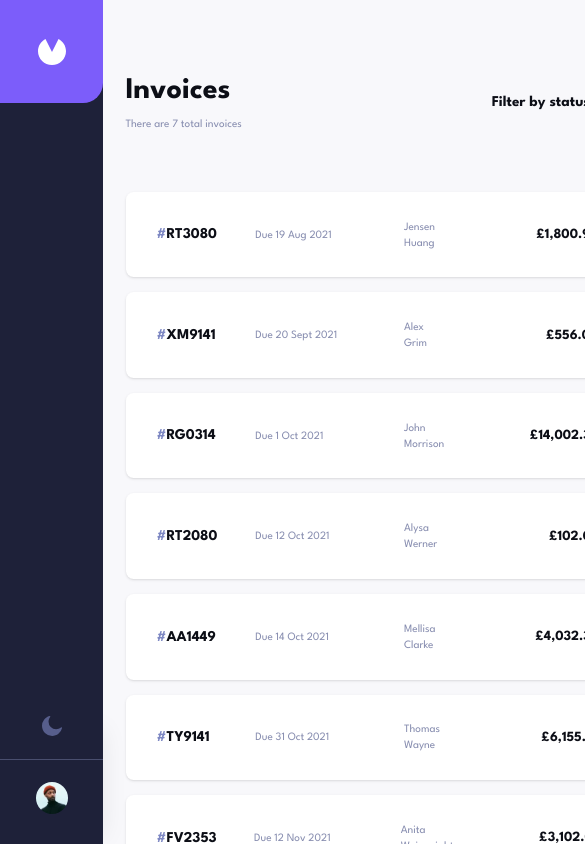
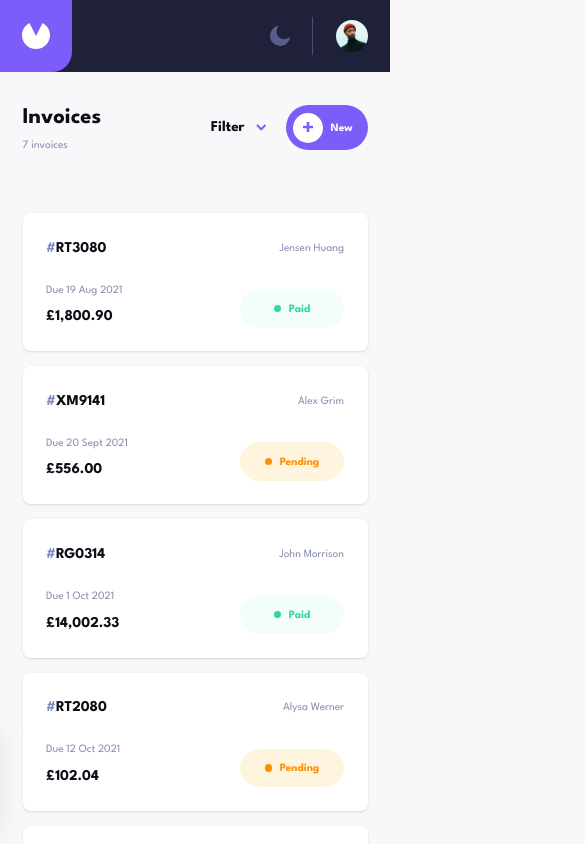
Before and after one commit to SheldonFam/FEM-Invoice-App, a React (Vite) app in the folder app/: page / in a window 390 px wide. Shown: the top 844 px of the page, 585 px wide, since content can reach past the window. Built offline with nearby package versions, Linux system fonts and the light colour scheme.

Commit message:
refactor: enhance responsive design and layout adjustments across components

```diff
--- a/app/src/App.tsx
+++ b/app/src/App.tsx
@@ -16,7 +16,7 @@ export default function App() {
     <BrowserRouter>
       <div className="flex min-h-screen">
         <Sidebar />
-        <main className="ml-[103px] flex-1">
+        <main className="flex-1 pt-[72px] md:pt-0 md:ml-[103px]">
           <Routes>
             <Route path="/" element={<InvoiceListPage />} />
             <Route path="/:id" element={<InvoiceDetailPage />} />
--- a/app/src/components/FilterDropdown.tsx
+++ b/app/src/components/FilterDropdown.tsx
@@ -25,7 +25,8 @@ export default function FilterDropdown() {
         onClick={() => setIsOpen(o => !o)}
         className="flex cursor-pointer items-center gap-3 font-bold text-ink transition-colors hover:text-label dark:text-white dark:hover:text-label"
       >
-        Filter by status
+        <span className="hidden md:inline">Filter by status</span>
+        <span className="md:hidden">Filter</span>
         <img
           src="/assets/icon-arrow-down.svg"
           alt=""
--- a/app/src/components/InvoiceCard.tsx
+++ b/app/src/components/InvoiceCard.tsx
@@ -11,35 +11,46 @@ export default function InvoiceCard({ invoice }: Props) {
   return (
     <Link
       to={`/${invoice.id}`}
-      className="flex items-center gap-5 rounded-md border border-transparent bg-card px-8 py-6 shadow-sm transition-colors hover:border-purple dark:bg-card-dark"
+      className="block rounded-md border border-transparent bg-card px-6 py-6 shadow-sm transition-colors hover:border-purple dark:bg-card-dark md:px-8"
     >
-      {/* ID */}
-      <span className="w-[80px] font-bold text-ink dark:text-white">
+      {/* Mobile layout */}
+      <div className="md:hidden">
+        <div className="flex items-center justify-between">
+          <span className="font-bold text-ink dark:text-white">
             <span className="text-label">#</span>{invoice.id}
           </span>
+          <span className="text-sm text-muted dark:text-fog">{invoice.clientName}</span>
+        </div>
+        <div className="mt-6 flex items-end justify-between">
+          <div>
+            <p className="text-sm text-muted">Due {formatDate(invoice.paymentDue)}</p>
+            <p className="mt-2 font-bold text-ink dark:text-white">
+              {formatCurrency(invoice.total)}
+            </p>
+          </div>
+          <StatusBadge status={invoice.status} />
+        </div>
+      </div>
 
-      {/* Due date */}
-      <span className="w-[130px] text-sm text-muted">
+      {/* Desktop layout */}
+      <div className="hidden md:flex md:items-center md:gap-5">
+        <span className="w-20 font-bold text-ink dark:text-white">
+          <span className="text-label">#</span>{invoice.id}
+        </span>
+        <span className="w-32 text-sm text-muted">
           Due {formatDate(invoice.paymentDue)}
         </span>
-
-      {/* Client name */}
         <span className="flex-1 text-sm text-muted dark:text-fog">
           {invoice.clientName}
         </span>
-
-      {/* Amount */}
-      <span className="w-[130px] text-right text-base font-bold text-ink dark:text-white">
+        <span className="w-32 text-right text-base font-bold text-ink dark:text-white">
           {formatCurrency(invoice.total)}
         </span>
-
-      {/* Status */}
-      <div className="w-[110px] flex justify-center">
+        <div className="flex w-28 justify-center">
           <StatusBadge status={invoice.status} />
         </div>
-
-      {/* Chevron */}
         <img src="/assets/icon-arrow-right.svg" alt="" width={7} height={10} />
+      </div>
     </Link>
   )
 }
--- a/app/src/components/InvoiceForm.tsx
+++ b/app/src/components/InvoiceForm.tsx
@@ -112,12 +112,22 @@ export default function InvoiceForm({ isOpen, onClose, mode, invoice }: Props) {
         role="dialog"
         aria-modal="true"
         aria-label={mode === 'create' ? 'New Invoice' : `Edit invoice ${invoice?.id}`}
-        className={`fixed top-0 left-[103px] z-40 flex h-screen w-[616px] flex-col bg-card transition-transform duration-300 ease-in-out dark:bg-card-dark ${
+        className={`fixed top-0 left-0 z-40 flex h-screen w-full flex-col bg-card transition-transform duration-300 ease-in-out dark:bg-card-dark md:left-[103px] md:w-[616px] ${
           isOpen ? 'translate-x-0' : '-translate-x-full'
         }`}
       >
         {/* Scrollable content */}
-        <div className="flex-1 overflow-y-auto px-14 pt-14 pb-8">
+        <div className="flex-1 overflow-y-auto px-6 pt-8 pb-8 md:px-14 md:pt-14">
+          {/* Mobile back button */}
+          <button
+            type="button"
+            onClick={onClose}
+            className="mb-6 inline-flex items-center gap-6 text-sm font-bold text-ink transition-colors hover:text-muted dark:text-white dark:hover:text-muted md:hidden"
+          >
+            <img src="/assets/icon-arrow-left.svg" alt="" width={7} height={10} />
+            Go back
+          </button>
+
           {/* Title */}
           <h2 className="text-xl font-bold text-ink dark:text-white">
             {mode === 'create' ? 'New Invoice' : (
@@ -133,16 +143,18 @@ export default function InvoiceForm({ isOpen, onClose, mode, invoice }: Props) {
                 <FormField label="Street Address" error={errors.senderAddress?.street?.message}>
                   <input {...register('senderAddress.street')} className={cx(!!errors.senderAddress?.street)} />
                 </FormField>
-                <div className="grid grid-cols-3 gap-6">
+                <div className="grid grid-cols-2 gap-6 md:grid-cols-3">
                   <FormField label="City" error={errors.senderAddress?.city?.message}>
                     <input {...register('senderAddress.city')} className={cx(!!errors.senderAddress?.city)} />
                   </FormField>
                   <FormField label="Post Code" error={errors.senderAddress?.postCode?.message}>
                     <input {...register('senderAddress.postCode')} className={cx(!!errors.senderAddress?.postCode)} />
                   </FormField>
+                  <div className="col-span-2 md:col-span-1">
                     <FormField label="Country" error={errors.senderAddress?.country?.message}>
                       <input {...register('senderAddress.country')} className={cx(!!errors.senderAddress?.country)} />
                     </FormField>
+                  </div>
                 </div>
               </div>
             </fieldset>
@@ -165,16 +177,18 @@ export default function InvoiceForm({ isOpen, onClose, mode, invoice }: Props) {
                 <FormField label="Street Address" error={errors.clientAddress?.street?.message}>
                   <input {...register('clientAddress.street')} className={cx(!!errors.clientAddress?.street)} />
                 </FormField>
-                <div className="grid grid-cols-3 gap-6">
+                <div className="grid grid-cols-2 gap-6 md:grid-cols-3">
                   <FormField label="City" error={errors.clientAddress?.city?.message}>
                     <input {...register('clientAddress.city')} className={cx(!!errors.clientAddress?.city)} />
                   </FormField>
                   <FormField label="Post Code" error={errors.clientAddress?.postCode?.message}>
                     <input {...register('clientAddress.postCode')} className={cx(!!errors.clientAddress?.postCode)} />
                   </FormField>
+                  <div className="col-span-2 md:col-span-1">
                     <FormField label="Country" error={errors.clientAddress?.country?.message}>
                       <input {...register('clientAddress.country')} className={cx(!!errors.clientAddress?.country)} />
                     </FormField>
+                  </div>
                 </div>
               </div>
             </fieldset>
@@ -211,7 +225,7 @@ export default function InvoiceForm({ isOpen, onClose, mode, invoice }: Props) {
               <h3 className="mb-4 text-lg font-bold text-[#777F98]">Item List</h3>
 
               {fields.length > 0 && (
-                <div className="mb-3 grid grid-cols-[1fr_64px_100px_80px_13px] items-center gap-x-4">
+                <div className="mb-3 hidden grid-cols-[1fr_64px_100px_80px_13px] items-center gap-x-4 md:grid">
                   <span className="text-sm text-label">Item Name</span>
                   <span className="text-sm text-label">Qty.</span>
                   <span className="text-sm text-label">Price</span>
@@ -226,18 +240,29 @@ export default function InvoiceForm({ isOpen, onClose, mode, invoice }: Props) {
                   const price = Number(watchedItems?.[i]?.price) || 0
 
                   return (
-                    <div key={field.id} className="grid grid-cols-[1fr_64px_100px_80px_13px] items-center gap-x-4">
+                    <div key={field.id} className="grid grid-cols-[64px_1fr_auto_auto] items-end gap-3 md:grid-cols-[1fr_64px_100px_80px_13px] md:items-center md:gap-x-4">
+                      {/* Item Name — full width on mobile, col 1 on desktop */}
+                      <div className="col-span-4 md:col-span-1">
+                        <label className="mb-2 block text-xs font-bold text-label md:hidden">Item Name</label>
                         <input
                           placeholder="Item name"
                           {...register(`items.${i}.name`)}
                           className={cx(!!errors.items?.[i]?.name)}
                         />
+                      </div>
+                      {/* Qty */}
+                      <div>
+                        <label className="mb-2 block text-xs font-bold text-label md:hidden">Qty.</label>
                         <input
                           type="number"
                           min={0}
                           {...register(`items.${i}.quantity`, { valueAsNumber: true })}
                           className={cx(!!errors.items?.[i]?.quantity)}
                         />
+                      </div>
+                      {/* Price */}
+                      <div>
+                        <label className="mb-2 block text-xs font-bold text-label md:hidden">Price</label>
                         <input
                           type="number"
                           min={0}
@@ -245,14 +270,20 @@ export default function InvoiceForm({ isOpen, onClose, mode, invoice }: Props) {
                           {...register(`items.${i}.price`, { valueAsNumber: true })}
                           className={cx(!!errors.items?.[i]?.price)}
                         />
-                      <span className="text-sm font-bold text-muted">
+                      </div>
+                      {/* Total */}
+                      <div>
+                        <span className="mb-2 block text-xs font-bold text-label md:hidden">Total</span>
+                        <span className="block py-4 text-sm font-bold text-muted">
                           {formatCurrency(qty * price)}
                         </span>
+                      </div>
+                      {/* Delete */}
                       <button
                         type="button"
                         onClick={() => remove(i)}
                         aria-label="Remove item"
-                        className="cursor-pointer opacity-60 transition-opacity hover:opacity-100"
+                        className="mb-[14px] cursor-pointer opacity-60 transition-opacity hover:opacity-100 md:mb-0"
                       >
                         <img src="/assets/icon-delete.svg" alt="" width={13} height={16} />
                       </button>
@@ -277,7 +308,7 @@ export default function InvoiceForm({ isOpen, onClose, mode, invoice }: Props) {
         </div>
 
         {/* Fixed footer */}
-        <div className={`shrink-0 flex items-center gap-2 px-14 py-8 shadow-[0_-8px_24px_rgba(0,0,0,0.08)] dark:shadow-[0_-8px_24px_rgba(0,0,0,0.3)] ${
+        <div className={`shrink-0 flex items-center gap-2 px-6 py-8 shadow-[0_-8px_24px_rgba(0,0,0,0.08)] dark:shadow-[0_-8px_24px_rgba(0,0,0,0.3)] md:px-14 ${
           mode === 'create' ? 'justify-between' : 'justify-end'
         }`}>
           {mode === 'create' ? (
--- a/app/src/components/Sidebar.tsx
+++ b/app/src/components/Sidebar.tsx
@@ -4,14 +4,22 @@ export default function Sidebar() {
   const { isDark, toggle } = useThemeStore()
 
   return (
-    <aside className="fixed left-0 top-0 z-50 flex h-screen w-[103px] flex-col bg-sidebar">
+    <aside className="fixed left-0 top-0 z-50 flex bg-sidebar
+      h-[72px] w-full flex-row
+      md:h-screen md:w-[103px] md:flex-col">
+
       {/* Logo */}
-      <div className="flex aspect-square w-full items-center justify-center rounded-br-[20px] bg-purple">
+      <div className="flex items-center justify-center rounded-br-[20px] bg-purple
+        h-full w-[72px]
+        md:h-auto md:w-full md:aspect-square">
         <img src="/assets/logo.svg" alt="Invoice App" width={28} height={26} />
       </div>
 
-      {/* Bottom controls */}
-      <div className="mt-auto flex flex-col items-center gap-6 pb-8">
+      {/* Controls */}
+      <div className="flex items-center
+        ml-auto flex-row gap-6 px-6
+        md:ml-0 md:mt-auto md:flex-col md:gap-6 md:px-0 md:pb-8">
+
         <button
           onClick={toggle}
           aria-label={isDark ? 'Switch to light mode' : 'Switch to dark mode'}
@@ -25,7 +33,8 @@ export default function Sidebar() {
           />
         </button>
 
-        <div className="h-px w-full bg-[#494E6E]" />
+        {/* Divider: vertical on mobile, horizontal on desktop */}
+        <div className="bg-[#494E6E] h-10 w-px md:h-px md:w-full" />
 
         <img
           src="/assets/image-avatar.jpg"
--- a/app/src/pages/InvoiceDetailPage.tsx
+++ b/app/src/pages/InvoiceDetailPage.tsx
@@ -22,8 +22,33 @@ export default function InvoiceDetailPage() {
     navigate('/')
   }
 
+  const actionButtons = (
+    <>
+      <button
+        onClick={() => setIsEditOpen(true)}
+        className="cursor-pointer rounded-full bg-surface px-6 py-4 text-sm font-bold text-label transition-colors hover:bg-border dark:bg-input-dark dark:text-fog dark:hover:bg-sidebar"
+      >
+        Edit
+      </button>
+      <button
+        onClick={() => setIsDeleteOpen(true)}
+        className="cursor-pointer rounded-full bg-delete px-6 py-4 text-sm font-bold text-white transition-colors hover:bg-delete-hover"
+      >
+        Delete
+      </button>
+      {invoice.status === 'pending' && (
+        <button
+          onClick={() => markAsPaid(invoice.id)}
+          className="cursor-pointer rounded-full bg-purple px-6 py-4 text-sm font-bold text-white transition-colors hover:bg-purple-light"
+        >
+          Mark as Paid
+        </button>
+      )}
+    </>
+  )
+
   return (
-    <div className="mx-auto max-w-[730px] px-6 py-[72px]">
+    <div className="mx-auto max-w-[730px] px-6 py-8 pb-28 md:py-[72px] md:pb-[72px]">
       {/* Go back */}
       <Link
         to="/"
@@ -39,27 +64,9 @@ export default function InvoiceDetailPage() {
           <span className="text-sm text-muted">Status</span>
           <StatusBadge status={invoice.status} />
         </div>
-        <div className="flex items-center gap-2">
-          <button
-            onClick={() => setIsEditOpen(true)}
-            className="cursor-pointer rounded-full bg-surface px-6 py-4 text-sm font-bold text-label transition-colors hover:bg-border dark:bg-input-dark dark:text-fog dark:hover:bg-sidebar"
-          >
-            Edit
-          </button>
-          <button
-            onClick={() => setIsDeleteOpen(true)}
-            className="cursor-pointer rounded-full bg-delete px-6 py-4 text-sm font-bold text-white transition-colors hover:bg-delete-hover"
-          >
-            Delete
-          </button>
-          {invoice.status === 'pending' && (
-            <button
-              onClick={() => markAsPaid(invoice.id)}
-              className="cursor-pointer rounded-full bg-purple px-6 py-4 text-sm font-bold text-white transition-colors hover:bg-purple-light"
-            >
-              Mark as Paid
-            </button>
-          )}
+        {/* Desktop action buttons */}
+        <div className="hidden items-center gap-2 md:flex">
+          {actionButtons}
         </div>
       </div>
 
@@ -164,6 +171,11 @@ export default function InvoiceDetailPage() {
         </div>
       </div>
 
+      {/* Mobile action footer */}
+      <div className="fixed bottom-0 left-0 right-0 flex items-center justify-end gap-2 bg-card px-6 py-5 shadow-[0_-4px_12px_rgba(0,0,0,0.08)] dark:bg-card-dark md:hidden">
+        {actionButtons}
+      </div>
+
       {/* Delete modal */}
       {isDeleteOpen && (
         <DeleteModal
--- a/app/src/pages/InvoiceListPage.tsx
+++ b/app/src/pages/InvoiceListPage.tsx
@@ -13,30 +13,38 @@ export default function InvoiceListPage() {
     ? invoices
     : invoices.filter(inv => filters.includes(inv.status))
 
-  const subtitle = filtered.length === 0
-    ? 'No invoices'
-    : `There are ${filtered.length} total invoices`
+  const count = filtered.length
 
   return (
-    <div className="mx-auto max-w-[730px] px-6 py-[72px]">
+    <div className="mx-auto max-w-[730px] px-6 py-8 md:py-[72px]">
       {/* Header */}
       <div className="flex items-center justify-between">
         <div>
-          <h1 className="text-2xl font-bold text-ink dark:text-white">Invoices</h1>
-          <p className="mt-1 text-sm text-muted">{subtitle}</p>
+          <h1 className="text-xl font-bold text-ink dark:text-white md:text-2xl">Invoices</h1>
+          <p className="mt-1 text-sm text-muted">
+            <span className="hidden md:inline">
+              {count === 0 ? 'No invoices' : `There are ${count} total invoices`}
+            </span>
+            <span className="md:hidden">
+              {count === 0 ? 'No invoices' : `${count} invoices`}
+            </span>
+          </p>
         </div>
 
-        <div className="flex items-center gap-10">
+        <div className="flex items-center gap-5 md:gap-10">
           <FilterDropdown />
 
           <button
             onClick={() => setIsFormOpen(true)}
-            className="flex cursor-pointer items-center gap-4 rounded-full bg-purple py-2 pl-2 pr-6 text-white transition-colors hover:bg-purple-light"
+            className="flex cursor-pointer items-center gap-2 rounded-full bg-purple py-2 pl-2 pr-4 text-white transition-colors hover:bg-purple-light md:gap-4 md:pr-6"
           >
             <span className="flex h-8 w-8 items-center justify-center rounded-full bg-white">
               <img src="/assets/icon-plus.svg" alt="" width={11} height={11} />
             </span>
-            <span className="text-sm font-bold">New Invoice</span>
+            <span className="text-sm font-bold">
+              <span className="hidden md:inline">New Invoice</span>
+              <span className="md:hidden">New</span>
+            </span>
           </button>
         </div>
       </div>
```
Lines whose indentation alone changed are shown as unchanged.
